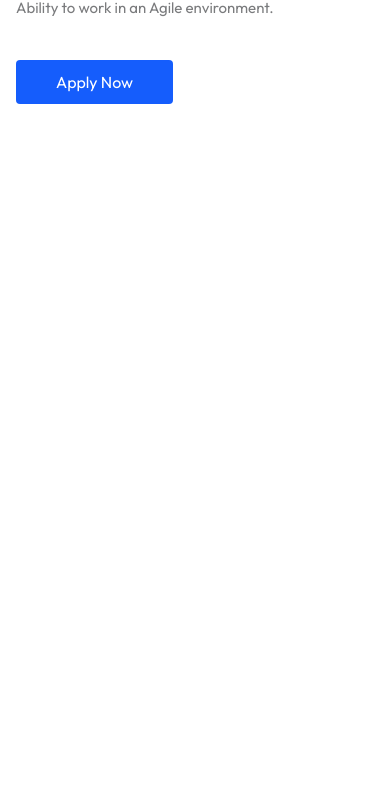
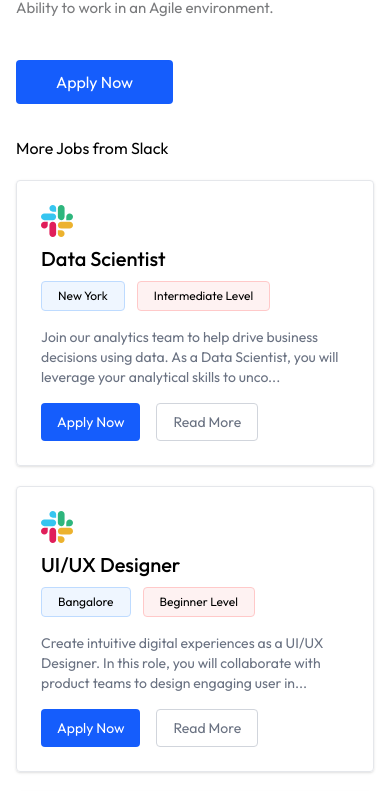
Before and after one commit to fmfahath/job-portal, a React (Vite) app in the folder client/: page /apply-job/1 in a window 390 px wide. Shown: the part 1336-2127 px from the top of the page. Before the commit the page ends 1480 px from the top, so only its background shows below. Built offline with nearby package versions, Linux system fonts and the light colour scheme; no server answers.

Commit message:
client >> ApplyJob -- job right side section added

```diff
--- a/client/src/pages/ApplyJob.jsx
+++ b/client/src/pages/ApplyJob.jsx
@@ -76,7 +76,15 @@ const ApplyJob = () => {
                             <button className='bg-blue-600 p-2.5 px-10 text-white rounded cursor-pointer mt-10'>Apply Now</button>
                         </div>
 
-
+                        {/* right section */}
+                        <div className='w-full lg:w-1/3 mt-8 lg:mt-0 lg:ml-8 space-y-5'>
+                            <h2>More Jobs from {jobData.companyId.name}</h2>
+                            {jobs.filter(job => job._id !== jobData._id && job.companyId._id === jobData.companyId._id)
+                                .filter(job => true).slice(0, 4)
+                                .map((job, index) => (
+                                    <JobCard key={index} job={job} />
+                                ))}
+                        </div>
                     </div>
                 </div>
             </div>
```
